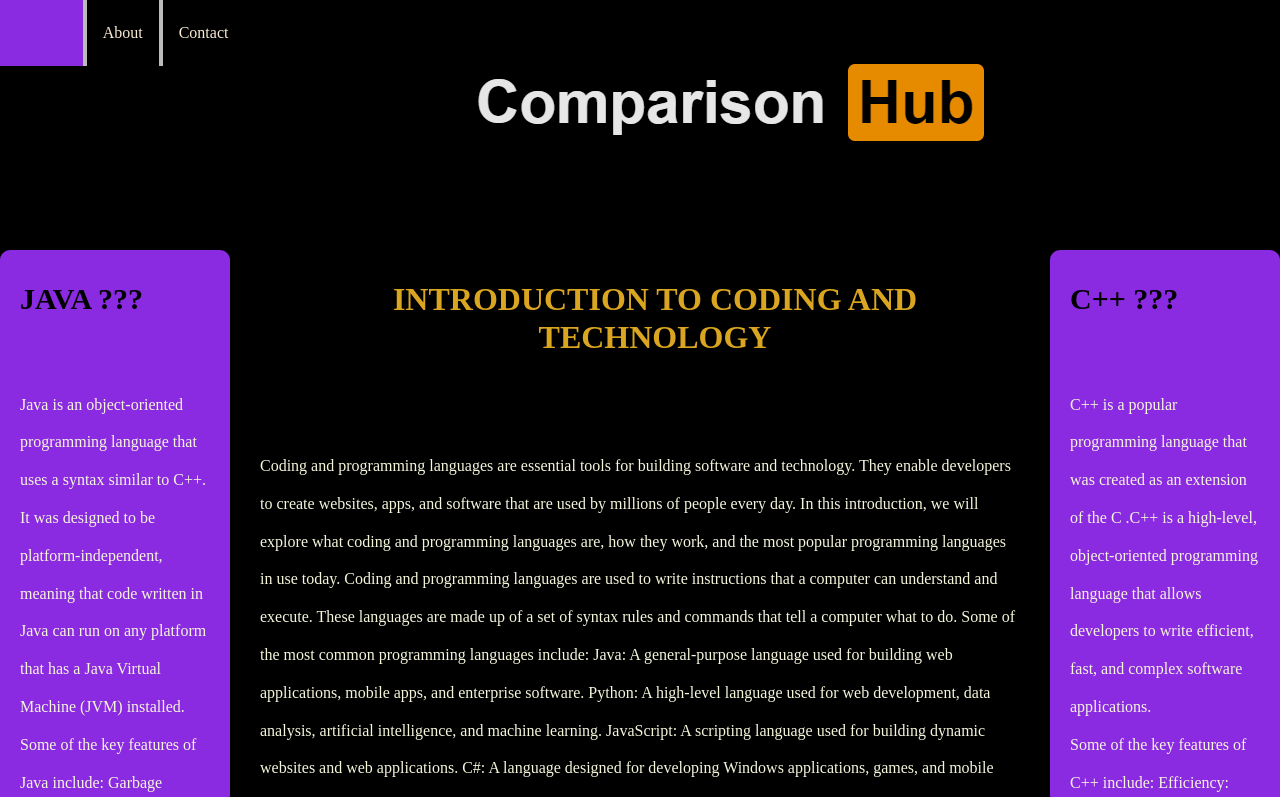
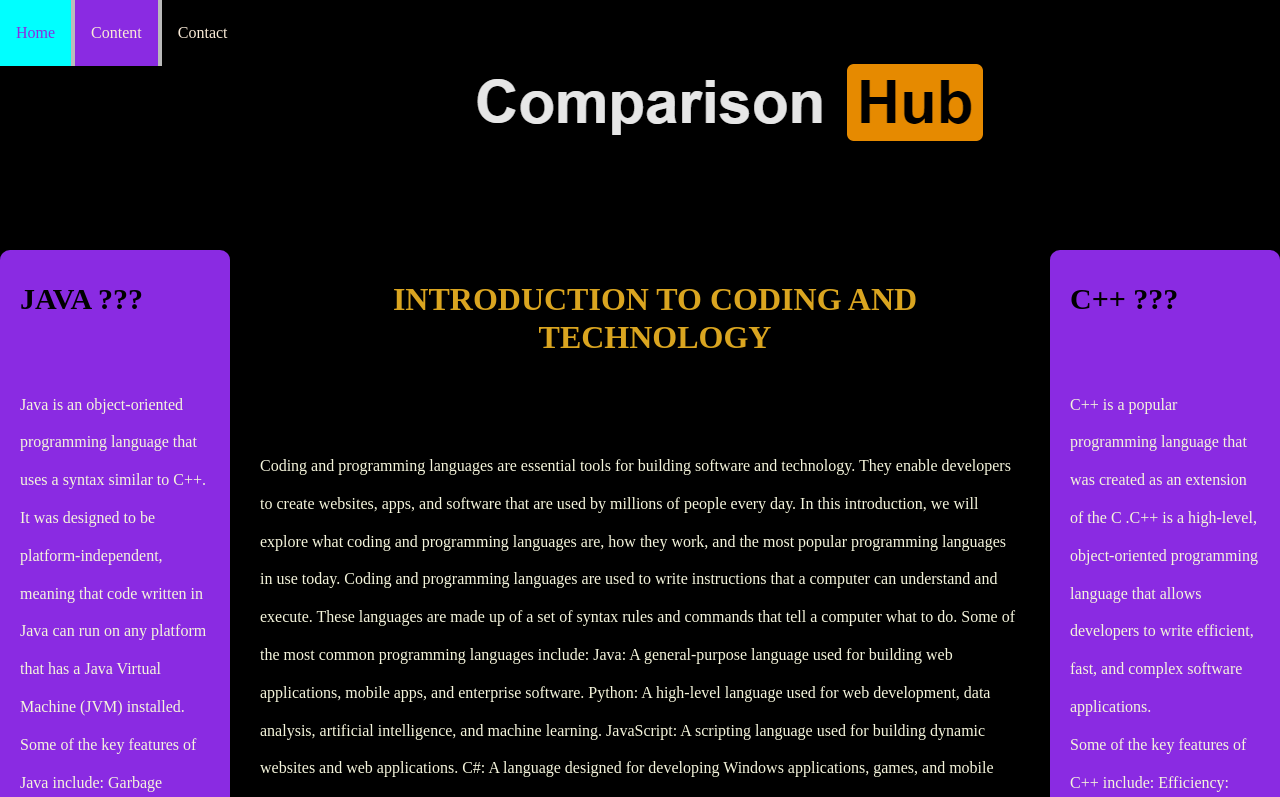
Before and after one commit to Priyan2190/comparsionhub, a plain HTML site: page content.html in a window 1280 px wide. Shown: the top 797 px of the page. Drawn offline with Linux system fonts and the light colour scheme.

Commit message:
Update content.html

```diff
--- a/content.html
+++ b/content.html
@@ -12,8 +12,9 @@
     <div id="container">
       <div id="header">
         <ul style="display: inline">
-          <li><a class="active" href="#home">Content</a></li>
-          <li><a href="about1.html">About</a></li>
+
+          <li><a href="index.html">Home</a></li>
+          <li><a class="active" href="#about">Content</a></li>
           <li><a href="contact.html">Contact</a></li>
         </ul>
         <img src="logo.png" alt="idk" />
```
